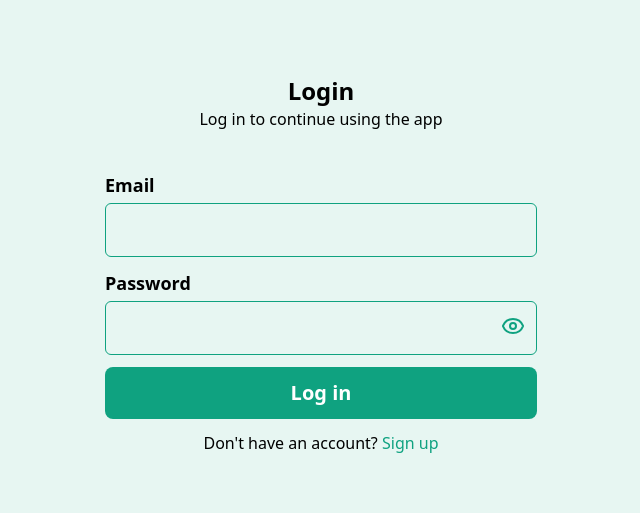
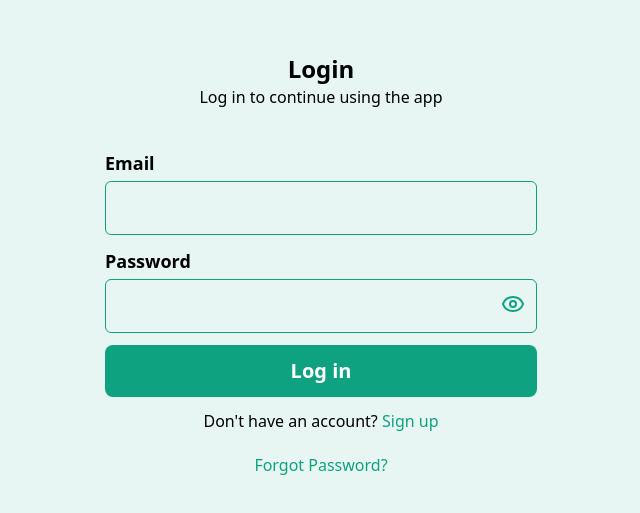
Before and after one commit to SmartFarmerNg/Smart-Farmer, a React (Vite) app: page /sign-in in a window 1280 px wide. Shown: the part 115-628 px from the top of the page, without its empty margins (319-959 px from the left). Built offline with nearby package versions, Linux system fonts and the light colour scheme.

Commit message:
update email verification

```diff
--- a/src/pages/Login.jsx
+++ b/src/pages/Login.jsx
@@ -1,7 +1,7 @@
 import React, { useState } from 'react';
 import { Link, useNavigate } from 'react-router-dom';
 import Barloader from '../components/component/Barloader';
-import { signInWithEmailAndPassword } from 'firebase/auth';
+import { signInWithEmailAndPassword, sendPasswordResetEmail } from 'firebase/auth';
 import { auth } from '../firebase';
 import { ToastContainer, toast } from 'react-toastify';
 import 'react-toastify/dist/ReactToastify.css';
@@ -26,11 +26,21 @@ const Login = () => {
 
     try {
       const userCredential = await signInWithEmailAndPassword(auth, email, password);
-      console.log('User logged in:', userCredential.user);
+      const user = userCredential.user;
+
+      // Check if the user's email is verified
+      if (!user.emailVerified) {
+        toast.error('Please verify your email before logging in.');
+        await auth.signOut(); // Sign out the user if email is not verified
+        setIsLoading(false);
+        return;
+      }
+
+      console.log('User logged in:', user);
       toast.success('Login successful! Redirecting...');
       setTimeout(() => {
-        navigate('/dashboard'); // Redirect to the home page or dashboard
-      }, 5000); // Redirect after 5 seconds
+        navigate('/dashboard'); // Redirect to the dashboard or home page
+      }, 3000); // Redirect after 3 seconds
     } catch (error) {
       if (error.code === 'auth/invalid-email') {
         toast.error('Invalid email');
@@ -38,11 +48,27 @@ const Login = () => {
         toast.error('User not found');
       } else if (error.code === 'auth/wrong-password') {
         toast.error('Incorrect password');
+      } else if (error.code === 'auth/too-many-requests') {
+        toast.error('Too many attempts. Please try again later or reset your password.');
       } else {
         toast.error('Error logging in: ' + error.message);
       }
     } finally {
       setIsLoading(false);
+    }
+  };
+
+  const handleForgotPassword = async () => {
+    if (!email) {
+      toast.error('Please enter your email address to reset your password.');
+      return;
+    }
+
+    try {
+      await sendPasswordResetEmail(auth, email);
+      toast.success('Password reset email sent. Please check your inbox.');
+    } catch (error) {
+      toast.error('Error sending password reset email: ' + error.message);
     }
   };
 
@@ -109,6 +135,13 @@ const Login = () => {
               Sign up
             </Link>
           </span>
+          <button
+            type="button"
+            className='text-[#0FA280] hover:text-[#0fa270] mt-2'
+            onClick={handleForgotPassword}
+          >
+            Forgot Password?
+          </button>
         </form>
       </div>
     </div>
--- a/src/pages/Register.jsx
+++ b/src/pages/Register.jsx
@@ -1,7 +1,7 @@
 import React, { useState } from 'react';
 import { Link, useNavigate } from 'react-router-dom';
 import Barloader from '../components/component/Barloader';
-import { createUserWithEmailAndPassword } from 'firebase/auth';
+import { createUserWithEmailAndPassword, sendEmailVerification } from 'firebase/auth';
 import { auth } from '../firebase';
 import { Eye, EyeOff, Loader2 } from 'lucide-react';
 import { ToastContainer, toast } from 'react-toastify';
@@ -29,11 +29,12 @@ const Register = () => {
 
         try {
             const userCredential = await createUserWithEmailAndPassword(auth, email, password);
+            await sendEmailVerification(userCredential.user);
             console.log('User signed up:', userCredential.user);
-            toast.success('Registration successful! Redirecting to login...');
+            toast.success('Registration successful! Please check your email to verify your account.');
             setTimeout(() => {
                 navigate('/sign-in'); // Redirect to the login page
-            }, 3000); // Redirect after 3 seconds
+            }, 5000); // Redirect after 3 seconds
         } catch (error) {
             if (error.code === 'auth/email-already-in-use') {
                 toast.error('Email already in use');
@@ -42,7 +43,7 @@ const Register = () => {
             } else if (error.code === 'auth/password-does-not-meet-requirements') {
                 toast.error('Weak password (minimum 6 characters, at least one uppercase letter, one lowercase letter, one special character, and one number)');
             } else {
-                toast.error('Error signing up: ' + error.mesage);
+                toast.error('Error signing up: ' + error.message);
             }
         } finally {
             setIsLoading(false);
```
